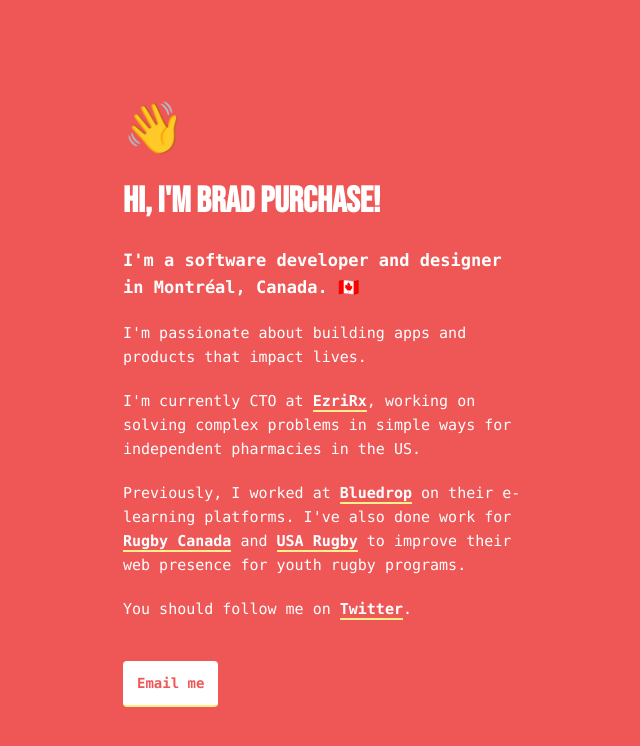
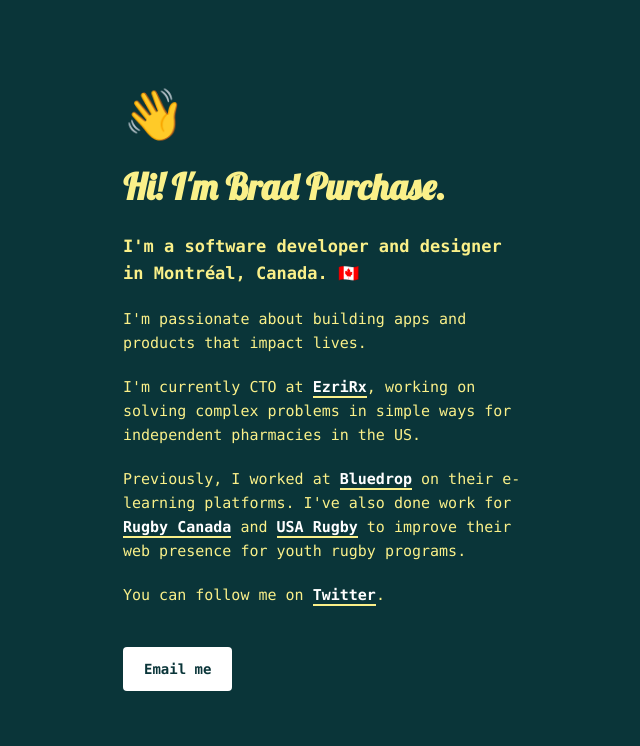
Before and after one commit to bradpurchase/personal, a plain HTML site: page index.html in a window 1280 px wide. Shown: the whole page, without its empty margins (317-957 px from the left). Drawn offline with Linux system fonts and the light colour scheme.

Commit message:
update colours

```diff
--- a/index.html
+++ b/index.html
@@ -11,7 +11,7 @@
       content="Brad Purchase is a software developer and designer who is passionate about building apps and products that impact lives."
     />
     <link
-      href="https://fonts.googleapis.com/css?family=Bebas+Neue&display=swap"
+      href="https://fonts.googleapis.com/css?family=Lobster&display=swap"
       rel="stylesheet"
     />
     <link rel="stylesheet" href="styles.css" />
@@ -20,7 +20,7 @@
   <body>
     <h1>
       <span role="img">👋</span>
-      Hi, I'm Brad Purchase!
+      Hi! I'm Brad Purchase.
     </h1>
 
     <p class="intro">
@@ -55,7 +55,7 @@
     </p>
 
     <p>
-      You should follow me on
+      You can follow me on
       <a
         href="https://twitter.com/bradpurchase"
         target="_blank"
--- a/styles.css
+++ b/styles.css
@@ -1,46 +1,45 @@
 body {
-  background: #EF5757;
-  color: #fff;
+  background: #0a3539;
+  color: #faf089;
   font-family: 'Menlo', sans-serif;
   max-width: 400px;
-  margin: 5em auto;
+  margin: 4em auto;
 }
 
 a {
   color: #fff;
-  border-bottom: 2px solid #FAF089;
+  border-bottom: 2px solid #faf089;
   font-weight: bold;
   text-decoration: none;
-  transition: border 0.3s;
+  transition: background 0.2s;
 }
 
 a:hover {
-  border-bottom-color: #fff;
-  color: #FAF089;
+  background: #faf089;
+  color: #000;
 }
 
 a.cta {
   background: #fff;
+  border-bottom: none;
   border-radius: 4px;
-  box-shadow: 3px 3px 0 #EF5757;
-  color: #EF5757;
+  color: #0a3539;
   display: inline-block;
   font-size: 14px;
   margin: 20px 0;
-  padding: 14px;
-  transition: box-shadow 0.2s;
+  padding: 14px 21px;
 }
 
 a.cta:hover {
-  box-shadow: 3px 3px 0 #FAF089;
+  background: #faf089;
 }
 
 h1 {
-  font-family: 'Bebas Neue', sans-serif;
+  font-family: 'Lobster', sans-serif;
   font-size: 36px;
 }
 
-h1>span {
+h1 > span {
   display: block;
   font-size: 50px;
   line-height: 2;
```
